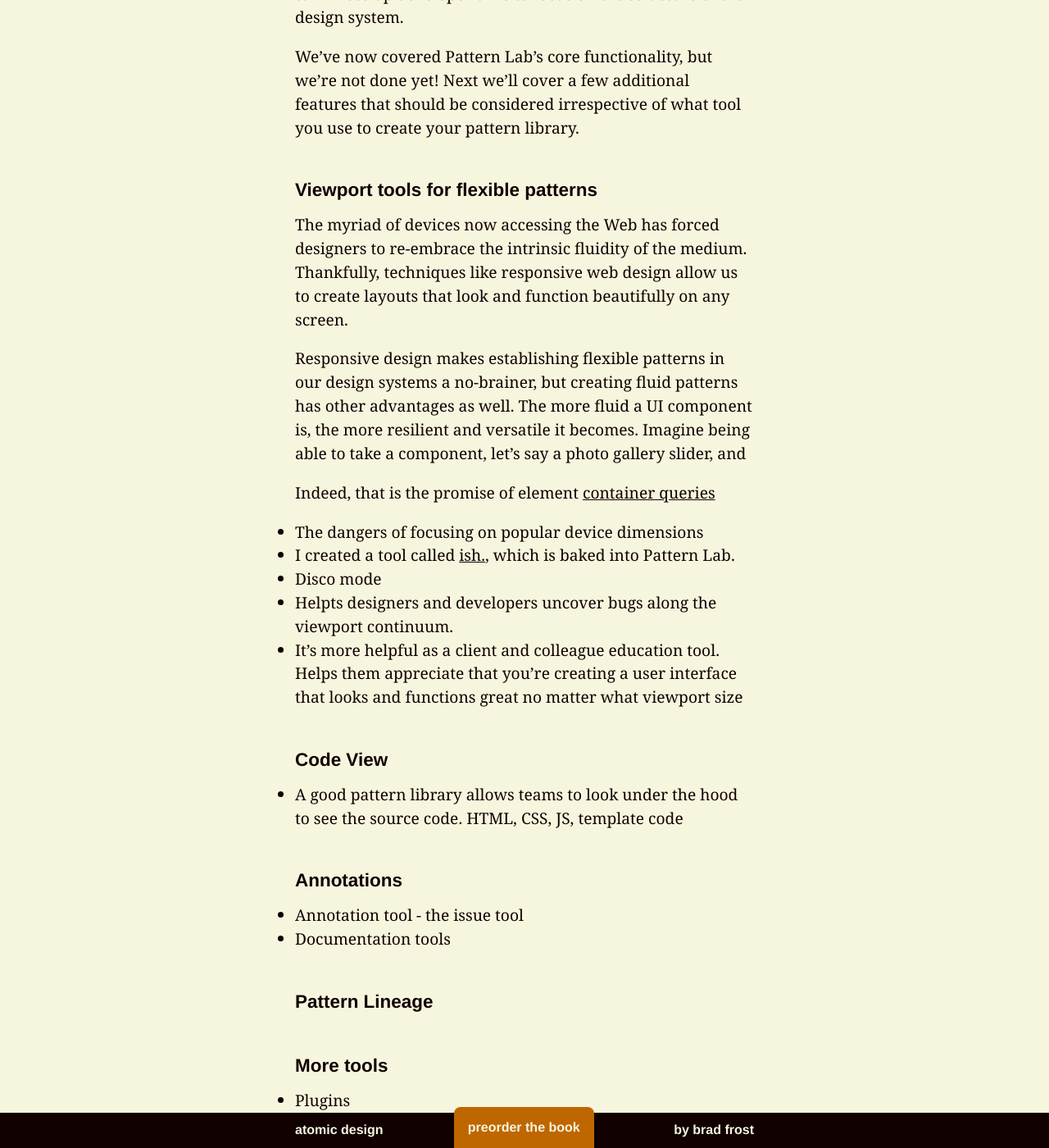
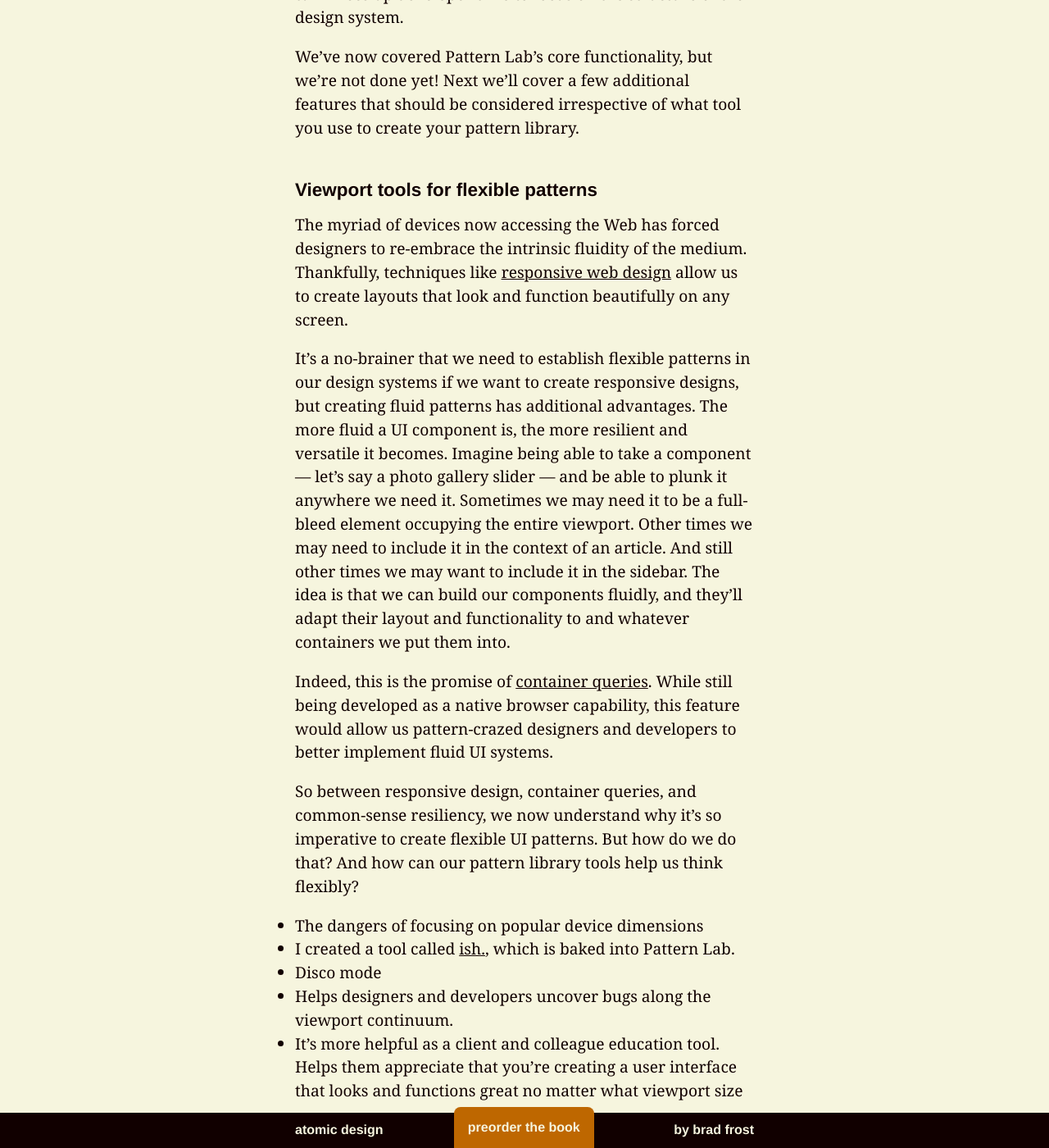
Before and after one commit to bradfrost/atomic-design, a Jekyll site: the page built from chapter-3.md, in a window 1280 px wide and 1400 px high, scrolled down 26076 px. Shown: the whole window at 82% size. Built offline with Jekyll 4.4.1, drawn with Linux system fonts in a browser that asks for light colours.

Commit message:
Chapter 3 draft
talkin' bout container queries

```diff
--- a/chapter-3.md
+++ b/chapter-3.md
@@ -341,16 +341,18 @@ Whew. If you've made it this far, congratulations! You now know how to add and m
 We've now covered Pattern Lab's core functionality, but we're not done yet! Next we'll cover a few additional features that should be considered irrespective of what tool you use to create your pattern library.
 
 ### Viewport tools for flexible patterns
-The myriad of devices now accessing the Web has forced designers to re-embrace the intrinsic fluidity of the medium. Thankfully, techniques like responsive web design allow us to create layouts that look and function beautifully on any screen.
+The myriad of devices now accessing the Web has forced designers to re-embrace the intrinsic fluidity of the medium. Thankfully, techniques like [responsive web design](http://alistapart.com/article/responsive-web-design) allow us to create layouts that look and function beautifully on any screen.
 
-Responsive design makes establishing flexible patterns in our design systems a no-brainer, but creating fluid patterns has other advantages as well. The more fluid a UI component is, the more resilient and versatile it becomes. Imagine being able to take a component, let's say a photo gallery slider, and
+It's a no-brainer that we need to establish flexible patterns in our design systems if we want to create responsive designs, but creating fluid patterns has additional advantages. The more fluid a UI component is, the more resilient and versatile it becomes. Imagine being able to take a component — let's say a photo gallery slider — and be able to plunk it anywhere we need it. Sometimes we may need it to be a full-bleed element occupying the entire viewport. Other times we may need to include it in the context of an article. And still other times we may want to include it in the sidebar. The idea is that we can build our components fluidly, and they'll adapt their layout and functionality to and whatever containers we put them into.
 
-Indeed, that is the promise of element [container queries](http://alistapart.com/article/container-queries-once-more-unto-the-breach)
+Indeed, this is the promise of [container queries](http://alistapart.com/article/container-queries-once-more-unto-the-breach). While still being developed as a native browser capability, this feature would allow us pattern-crazed designers and developers to better implement fluid UI systems.
+
+So between responsive design, container queries, and common-sense resiliency, we now understand why it's so imperative to create flexible UI patterns. But how do we do that? And how can our pattern library tools help us think flexibly?
 
 - The dangers of focusing on popular device dimensions
 - I created a tool called [ish.](http://bradfrost.com/demo/ish/), which is baked into Pattern Lab.
 - Disco mode
-- Helpts designers and developers uncover bugs along the viewport continuum.
+- Helps designers and developers uncover bugs along the viewport continuum.
 - It's more helpful as a client and colleague education tool. Helps them appreciate that you're creating a user interface that looks and functions great no matter what viewport size
 
 ### Code View
```
Also changed, not shown: 2 other files.
